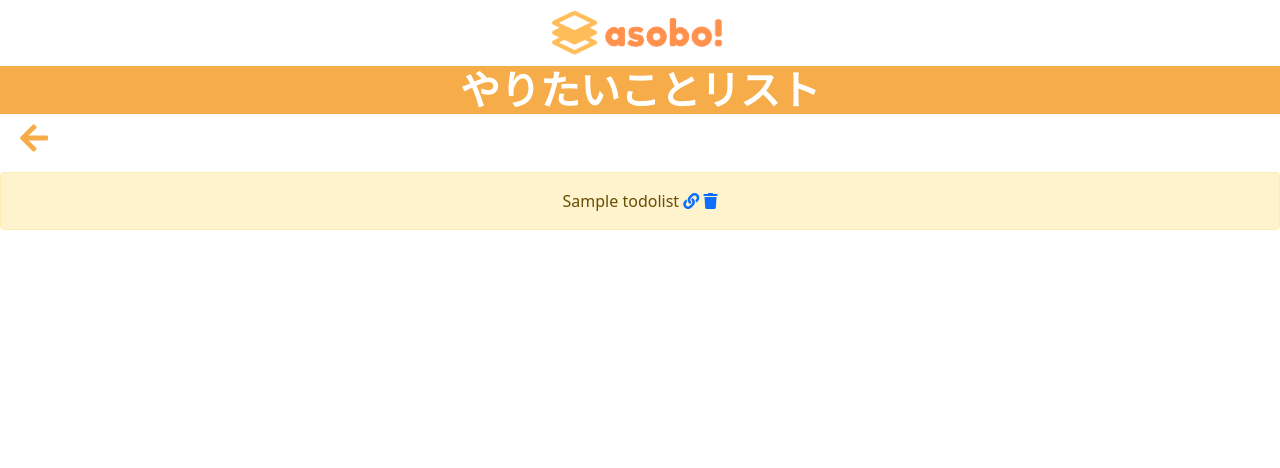
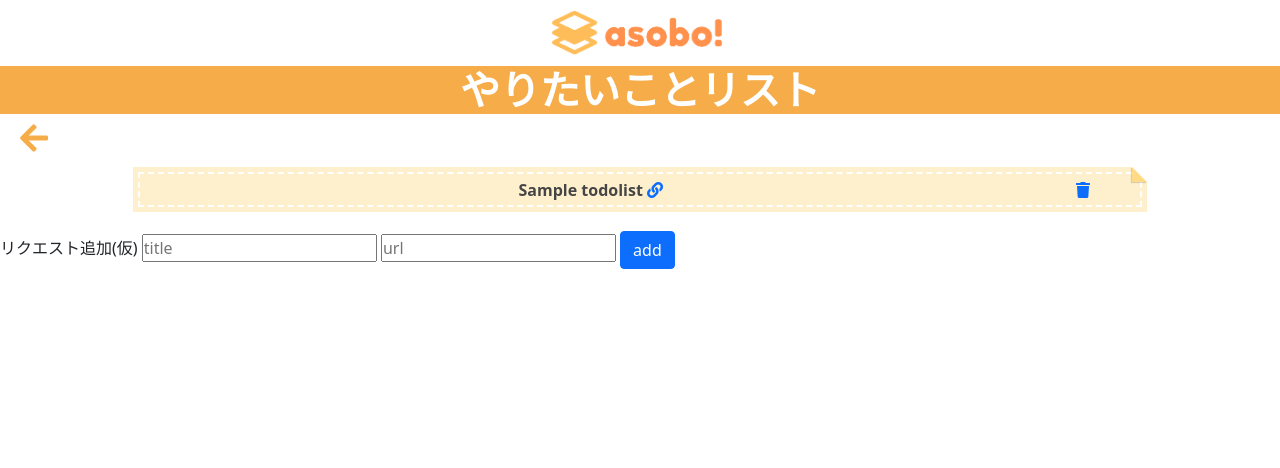
Before and after one commit to ak-y/asobo, a Django app: page /todolist in a window 1280 px wide. Shown: the top 468 px of the page. Run offline with Django 3.2, Linux system fonts and the light colour scheme; a user stored in the database is signed in; tables that the repository leaves empty hold one stand-in row (values such as "Sample post"); some libraries are stand-ins or nearby versions.

Commit message:
todolist.html修正

```diff
--- a/calendarapp/templates/calendarapp/todolist.html
+++ b/calendarapp/templates/calendarapp/todolist.html
@@ -3,7 +3,7 @@
 
 {% block header %}
     <a href="{{'main'}}"><img src="{% static 'croissant/image/logo.png' %}" alt="ロゴ" class="logo_s"></a>
-    <link rel='stylesheet' type="text/css" href="{% static 'croissant/css/request.css' %}">
+    <link rel="stylesheet" type="text/css" href="{% static 'croissant/css/todolist.css' %}">
     <title>やりたいことリスト</title>
 {% endblock header %}
 
@@ -14,18 +14,32 @@
     <a href="{{ request.META.HTTP_REFERER }}" class="back"><i class="fas fa-arrow-left fa-2x"></i></a>
     <p class="p1"></p>
     <div style="text-align: center;">
+        <div class="container">
             {% for todo in todo_list %}
-            <div class="alert alert-warning" role="alert">
-                {{ todo.title }}
+                <div class="box25">
+                    <strong>{{ todo.title }}</strong>
                     {% if todo.url %}
                         <a href="{{ todo.url }}" target="_blank" rel="noopener noreferrer"><i class="fa fa-solid fa-link"></i></a>
                     {% endif %}
-                <a href="{% url 'delete' todo.pk %}"><i class="fa fa-solid fa-trash"></i></a>
+                    <a href="{% url 'delete' todo.pk %}">
+                        <p class="right-column"><i class="fa fa-solid fa-trash"></i></p>
+                    </a>
                 </div>
+                <br>
             {% empty %}
                 <div style="text-align: center;">
                     <p>やりたいことリストはありません</p>
                 </div>
             {% endfor %}
         </div>
+    </div>
+
+    <form method="post">
+        {% csrf_token %}
+        リクエスト追加(仮)
+        <input type="text" name="title" placeholder="title">
+        <input type="text" name="url" placeholder="url">
+        <button type="submit" class="btn btn-primary" id="submit">add</button>
+    </form>
+
 {% endblock content %}
--- a/calendarapp/views.py
+++ b/calendarapp/views.py
@@ -168,6 +168,7 @@ def todolist(request):
         title = request.POST['title']
         url = request.POST['url']
         Todolist.objects.create(user=user, title=title, url=url)
+        return redirect('todolist')
     else:
         todo_list = Todolist.objects.filter(user=user)
         return render(request, 'calendarapp/todolist.html', {
--- /dev/null
+++ b/static/croissant/css/todolist.css
@@ -0,0 +1,44 @@
+.box25{
+    position: relative;
+    background: #fff0cd;
+    box-shadow: 0px 0px 0px 5px #fff0cd;
+    border: dashed 2px white;
+    padding: 0.2em 0.5em;
+    color: #454545;
+    width: 90%;
+    margin: auto;
+}
+.box25:after{
+    position: absolute;
+    content: '';
+    right: -7px;
+    top: -7px;
+    border-width: 0 15px 15px 0;
+    border-style: solid;
+    border-color: #ffdb88 #fff #ffdb88;
+    box-shadow: -1px 1px 1px rgba(0, 0, 0, 0.15);
+}
+.box25 p {
+    margin: 0;
+    padding: 0;
+}
+
+.right-column {
+    float: right;
+    width: 10%;
+}
+
+h1 {
+    font-weight: bold;
+    color: #FFF;
+    background: #f6ad49;
+}
+
+.back {
+    color: #f6ad49;
+    padding: 20px;
+}
+.back:hover {
+    color: #f6ad49;
+
+}
```
Lines whose indentation alone changed are shown as unchanged.
